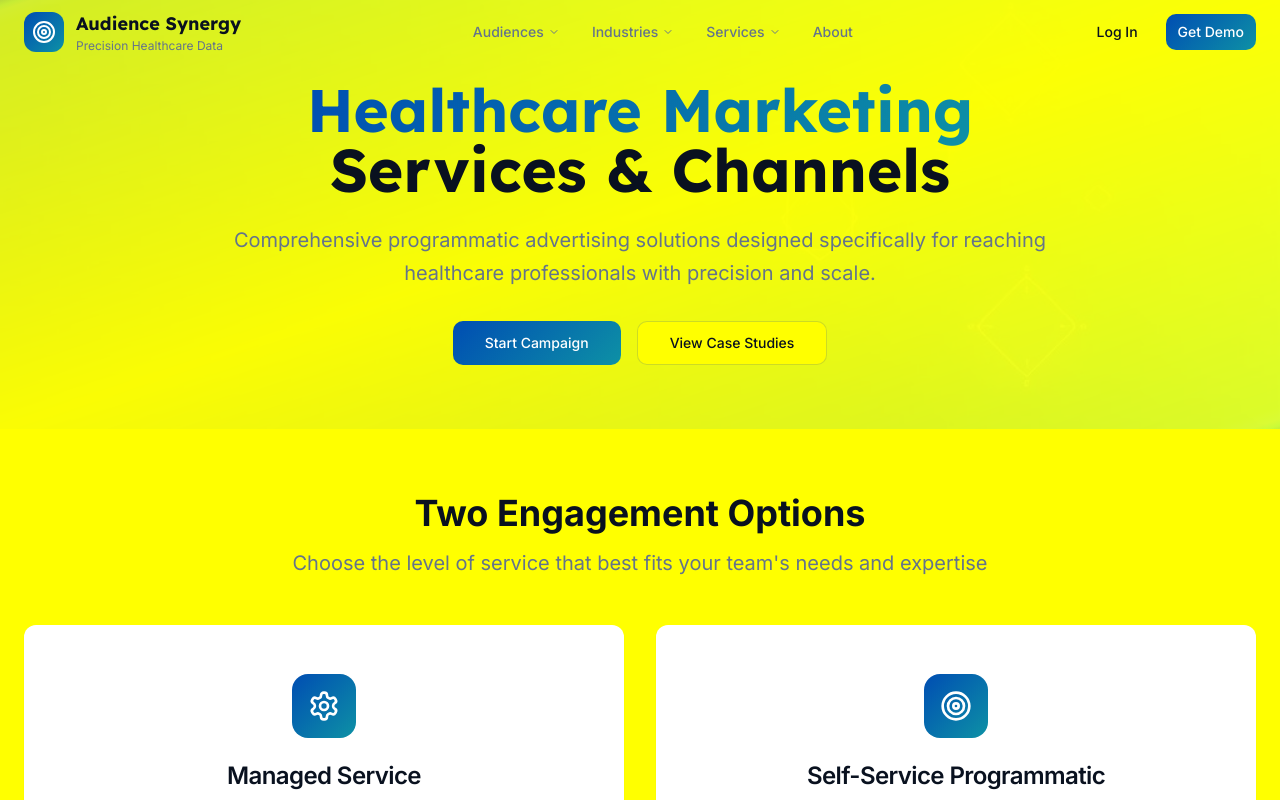
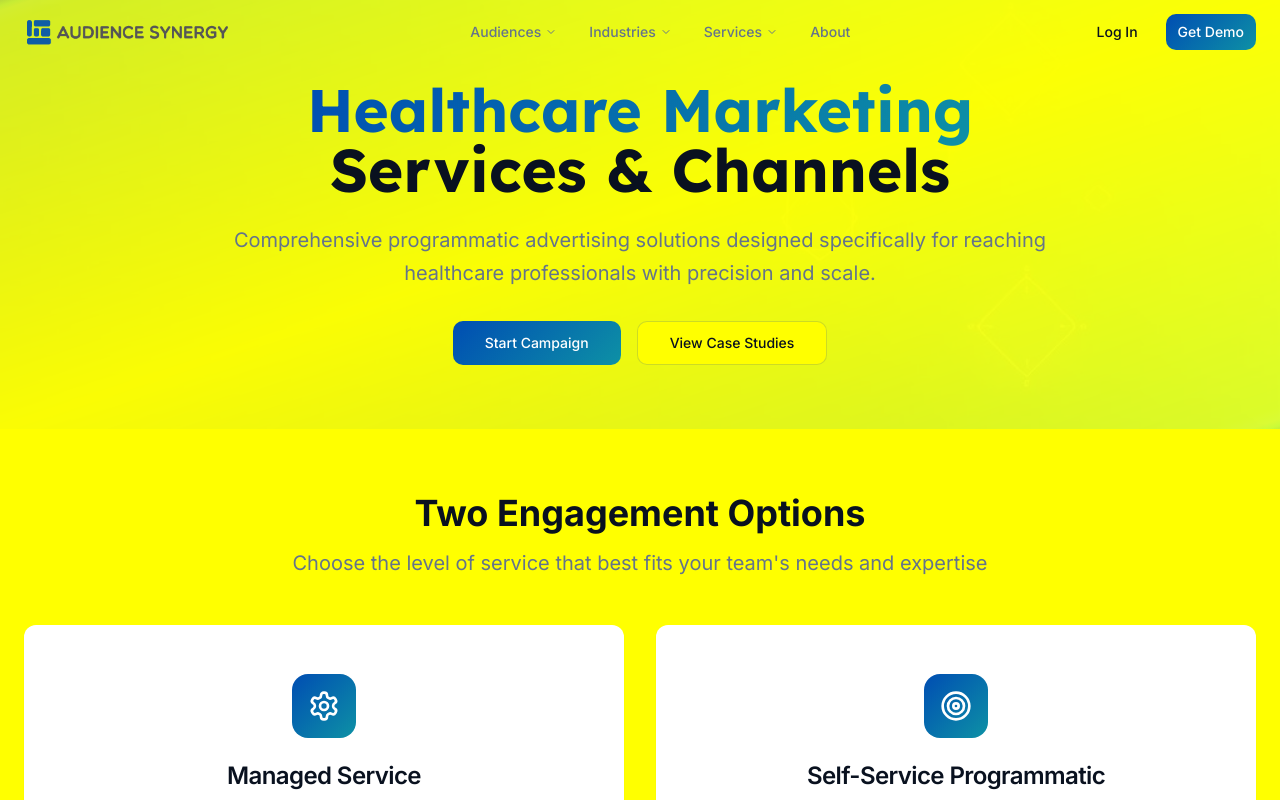
Before and after one commit to TallJasonPDX/audience-synergy-precision-web, a React (Vite) app: page /services in a window 1280 px wide. Shown: the top 800 px of the page. Built offline with nearby package versions, Linux system fonts and the light colour scheme.

Commit message:
Add logo to site
Apply the provided logo to the website.
Here are the files that were edited by the AI in that message:
-edited src/components/Header.tsx

```diff
--- a/src/components/Header.tsx
+++ b/src/components/Header.tsx
@@ -62,14 +62,12 @@ const Header = () => {
       <div className="container mx-auto px-6">
         <div className="flex items-center justify-between h-16">
           {/* Logo */}
-          <div className="flex items-center gap-3">
-            <div className="w-10 h-10 bg-gradient-primary rounded-xl flex items-center justify-center">
-              <Target className="w-6 h-6 text-white" />
-            </div>
-            <div>
-              <div className="font-display font-bold text-lg">Audience Synergy</div>
-              <div className="text-xs text-muted-foreground">Precision Healthcare Data</div>
-            </div>
+          <div className="flex items-center">
+            <img
+              src="/lovable-uploads/f244ebe9-b404-40fe-b795-a4b821e85ffe.png"
+              alt="Audience Synergy"
+              className="h-8 md:h-10 w-auto"
+            />
           </div>
 
           {/* Desktop Navigation */}
```
Also changed, not shown: public/lovable-uploads/f244ebe9-b404-40fe-b795-a4b821e85ffe.png (added).
